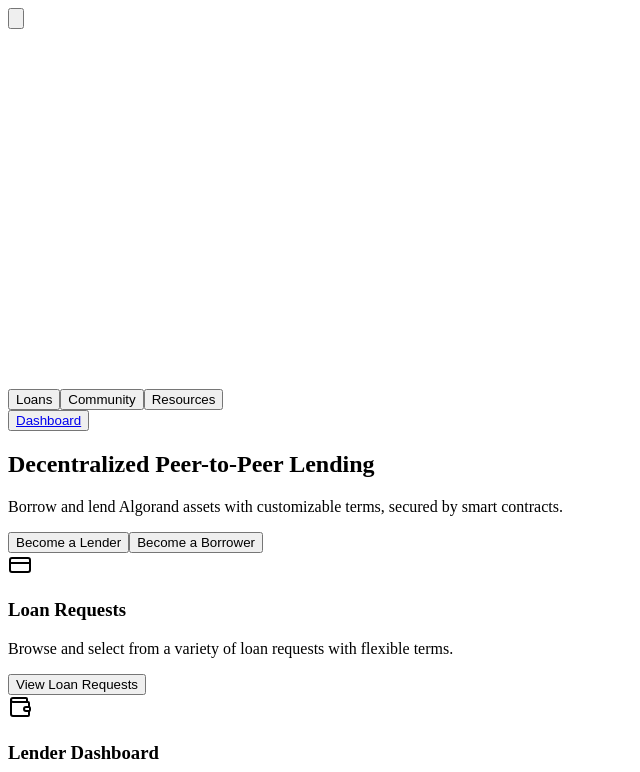
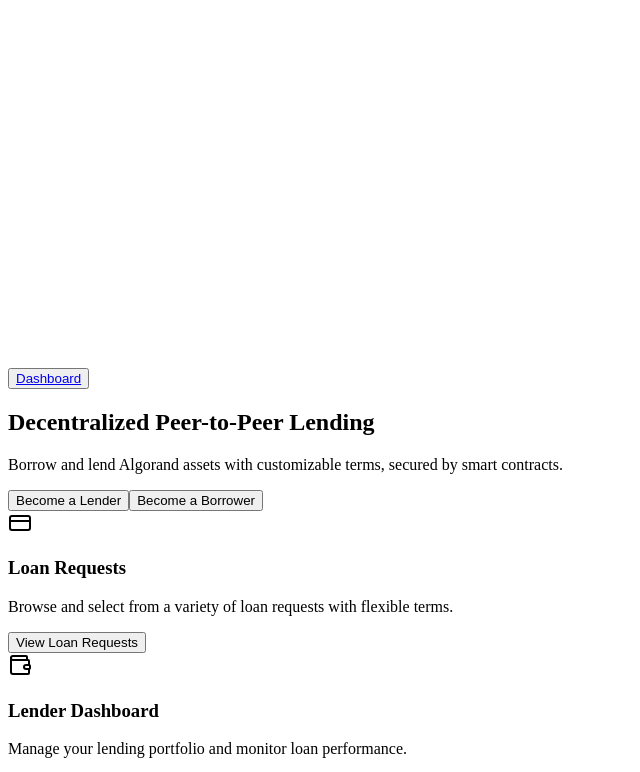
Before and after one commit to nickthelegend/algolend, a Next.js app: page / in a window 1280 px wide. Shown: the top 772 px of the page, without its empty margins (0-640 px from the left). Built offline with nearby package versions, Linux system fonts and the light colour scheme.

Commit message:
Removed the Menu from the home Page

```diff
--- a/components/component/component.jsx
+++ b/components/component/component.jsx
@@ -44,29 +44,8 @@
     <div className="flex min-h-screen flex-col bg-background text-foreground">
       <header className="sticky top-0 z-40 border-b bg-background">
         <div className="flex h-16 items-center justify-between px-4 sm:px-6 md:px-8">
-          {/* Mobile Menu Button */}
-          <button
-            onClick={toggleMenu}
-            className="sm:hidden p-2 rounded-md hover:bg-primary-hover transition-colors"
-          >
-            {/* Icon for the mobile menu button */}
-            <svg
-              xmlns="http://www.w3.org/2000/svg"
-              fill="none"
-              viewBox="0 0 24 24"
-              strokeWidth="1.5"
-              stroke="currentColor"
-              className="w-6 h-6"
-            >
-              <path
-                strokeLinecap="round"
-                strokeLinejoin="round"
-                d="M3.75 6.75h16.5m-16.5 5.25h16.5m-16.5 5.25h16.5"
-              />
-            </svg>
-          </button>
-          {/* Logo Button*/}
-          <div className="flex items-center gap-4 sm:w-48 w-24" >
+
+          <div className="flex items-center gap-4 sm:w-48 w-28" >
           <svg xmlns="http://www.w3.org/2000/svg" version="1.0" width="100%" height="100%" viewBox="0 0 572.000000 161.000000" preserveAspectRatio="xMidYMid meet">
 
 <g transform="translate(0.000000,161.000000) scale(0.100000,-0.100000)" fill="#ffffff" stroke="none">
@@ -85,55 +64,8 @@
 </svg>
 </div>
           {/* Desktop Menu */}
-          <div className="hidden sm:flex items-center justify-center gap-4">
-            {/* Menu Items */}
 
-            <Button variant="outline">Loans</Button>
-            <DropdownMenu>
-              <DropdownMenuTrigger asChild>
-                <Button variant="outline">Community</Button>
-              </DropdownMenuTrigger>
-              <DropdownMenuContent>
-                <DropdownMenuItem>
-                  <Link href="#" className="hover:underline" prefetch={false}>
-                    Discord
-                  </Link>
-                </DropdownMenuItem>
-                <DropdownMenuItem>
-                  <Link href="#" className="hover:underline" prefetch={false}>
-                    Blog
-                  </Link>
-                </DropdownMenuItem>
-                <DropdownMenuItem>
-                  <Link href="#" className="hover:underline" prefetch={false}>
-                    Forum
-                  </Link>
-                </DropdownMenuItem>
-              </DropdownMenuContent>
-            </DropdownMenu>
-            <DropdownMenu>
-              <DropdownMenuTrigger asChild>
-                <Button variant="outline">Resources</Button>
-              </DropdownMenuTrigger>
-              <DropdownMenuContent>
-                <DropdownMenuItem>
-                  <Link href="#" className="hover:underline" prefetch={false}>
-                    FAQs
-                  </Link>
-                </DropdownMenuItem>
-                <DropdownMenuItem>
-                  <Link href="#" className="hover:underline" prefetch={false}>
-                    Stats
-                  </Link>
-                </DropdownMenuItem>
-                <DropdownMenuItem>
-                  <Link href="#" className="hover:underline" prefetch={false}>
-                    Documentation
-                  </Link>
-                </DropdownMenuItem>
-              </DropdownMenuContent>
-            </DropdownMenu>
-          </div>
+
           {/* <div></div>
             <div></div>
             <div></div> */}
@@ -145,19 +77,8 @@
           </div>
         </div>
 
-        {/* Mobile Menu (shown when isMenuOpen is true) */}
-        {isMenuOpen && (
-          <div className="sm:hidden bg-background p-2">
-            {/* Menu Items for Mobile */}
 
-            <Button className="transition-colors w-full my-2">Loans</Button>
-            <Button className="transition-colors w-full">Community</Button>
 
-            <Button className="hover:bg-primary-hover transition-colors w-full my-2">
-              Resources
-            </Button>
-          </div>
-        )}
       </header>
       <main className="flex-1">
         <section className=" py-12 px-3 sm:py-16 md:py-20">
```
